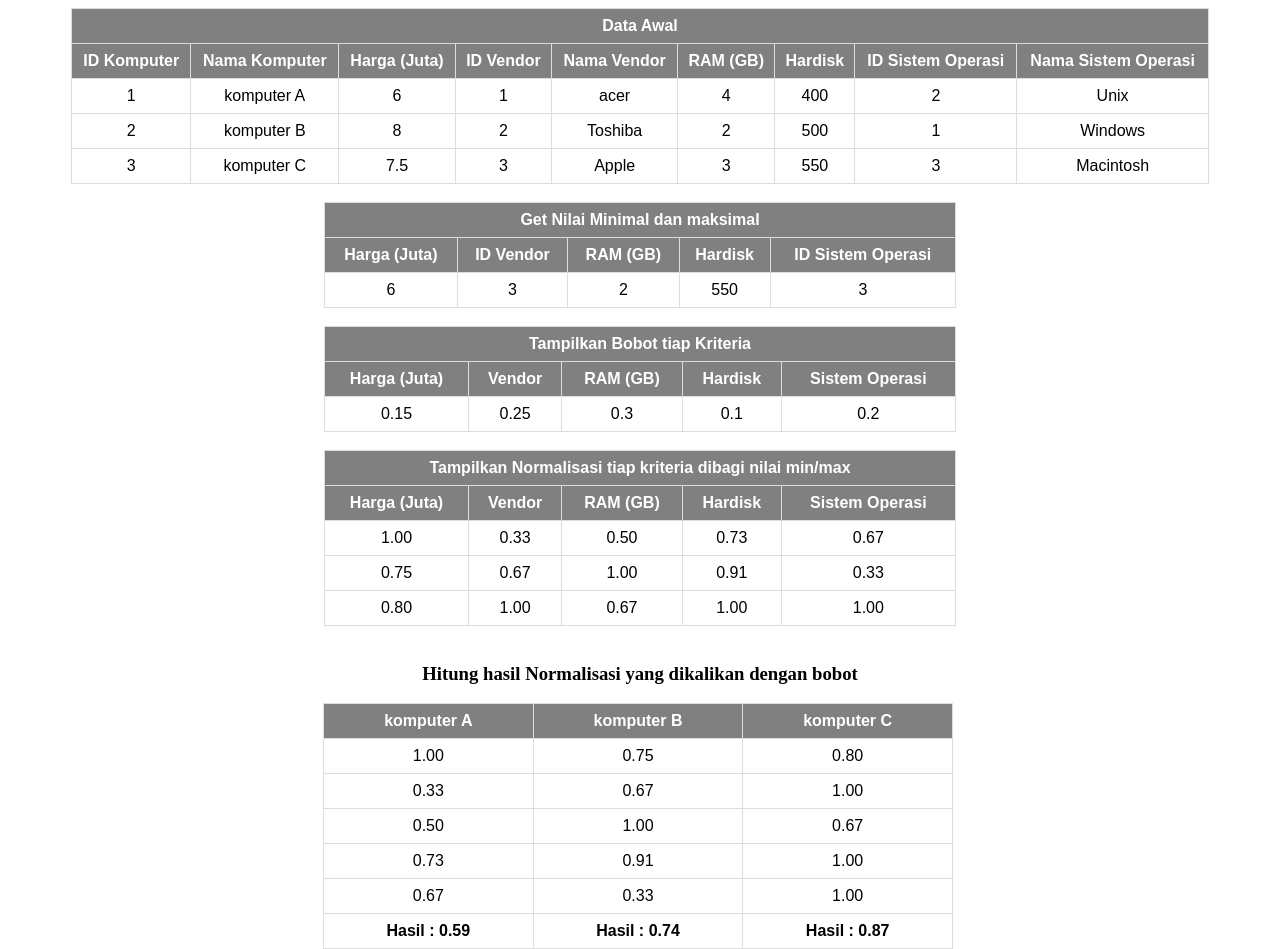
After one commit to Asky-M/Elrahma, a PHP site: page /asky_web/spk_metode_saw.php in a window 1280 px wide. The commit adds this page. Run offline with PHP 8.4, Linux system fonts and the light colour scheme; data comes from the database, SQL or seed files in the repository.

Commit message:
web services dan spk
data baru web service dan spk

```diff
--- /dev/null
+++ b/web-services/spk_metode_saw.php
@@ -0,0 +1,230 @@
+<!DOCTYPE html>
+<html>
+<head>
+	<title></title>
+	<style type="text/css">
+	table {
+    font-family: arial, sans-serif;
+    border-collapse: collapse;
+    width:50%;
+    margin-left:auto;
+    margin-right:auto;
+
+}
+th{
+	background-color: grey;
+	color:white;
+}
+td, th {
+    border: 1px solid #dddddd;
+    text-align: center;
+    padding: 8px;
+}
+.container{
+	width: 100%;
+	text-align:center;
+}
+
+  .rows{
+  	width:50%;
+  	margin-left:auto;
+    margin-right:auto;
+  }
+	</style>
+</head>
+<body>
+
+<div class="container">
+<?php
+$konek = mysqli_connect("localhost","root","") or die (mysqli_error());
+$db = mysqli_select_db($konek, "asky_spk") or die (mysqli_error());
+
+// fungsi untuk mengabil tabel yang dipilih
+$sql = mysqli_query($konek,"SELECT * FROM data_komputer");
+// tabel menampilkan tabel
+echo "
+<table border='1' style='width: 90%;'>
+<tr>
+<th colspan='9'>Data Awal</th>
+</tr>
+<tr>
+<th>ID Komputer</th>
+<th>Nama Komputer</th>
+<th>Harga (Juta)</th>
+<th>ID Vendor</th>
+<th>Nama Vendor</th>
+<th>RAM (GB)</th>
+<th>Hardisk</th>
+<th>ID Sistem Operasi</th>
+<th>Nama Sistem Operasi</th>
+</tr>";
+$data_arr_harga = array();
+$data_arr_idvendor = array();
+$data_arr_ram = array();
+$data_arr_hardisk = array();
+$data_arr_idso = array();
+while ($data = mysqli_fetch_array($sql)) {
+	echo "<tr>
+	<td>".$data['idcom']."</td>
+	<td>".$data['namacom']."</td>
+	<td>".$data['harga']."</td>
+	<td>".$data['idvendor']."</td>
+	<td>".$data['namavendor']."</td>
+	<td>".$data['ram']."</td>
+	<td>".$data['hardisk']."</td>
+	<td>".$data['idso']."</td>
+	<td>".$data['namaso']."</td>
+	</tr>";
+	$data_arr_harga[] = $data['harga'];
+	$data_arr_idvendor[] = $data['idvendor'];
+	$data_arr_ram[] = $data['ram'];
+	$data_arr_hardisk[] = $data['hardisk'];
+	$data_arr_idso[] = $data['idso'];
+}
+echo "</table>";
+
+
+//$sql2 = mysqli_query($konek, "SELECT c.idcom, harga, idvendor, ram, hardisk, idso FROM data_komputer c JOIN bobotmm s ON c.idcom = s.idcom");
+$sql2 = mysqli_query($konek, "SELECT min(harga) as mharga, max(idvendor) as midvendor, min(ram) as mram, max(hardisk) as mhdd, max(idso) as midso FROM data_komputer");
+
+//tampilkan hasil normalisasi
+echo "<br>
+	<table border='1' style='width: 50%;'>
+		<tr>
+			<th colspan='5'>Get Nilai Minimal dan maksimal</th>
+		</tr>
+		<tr>
+			<th>Harga (Juta)</th>
+			<th>ID Vendor</th>
+			<th>RAM (GB)</th>
+			<th>Hardisk</th>
+			<th>ID Sistem Operasi</th>
+		</tr>";
+while ($data2 = mysqli_fetch_array($sql2)) {
+echo "<tr>
+		<td>".$data2['mharga']."</td>
+		<td>".$data2['midvendor']."</td>
+		<td>".$data2['mram']."</td>
+		<td>".$data2['mhdd']."</td>
+		<td>".$data2['midso']."</td>
+	  </tr>";
+	  	$data_nor_1=$data2['mharga'];
+		$data_nor_2=$data2['midvendor'];
+		$data_nor_3=$data2['mram'];
+		$data_nor_4=$data2['mhdd'];
+		$data_nor_5=$data2['midso'];
+}
+echo "</table>";
+
+
+
+
+
+
+//buat array bobot {harga = 15% ; vendor = 24%; ram = 31%; hardisk = 5%; SO = 25%
+//$bobot = array(0.15,0.24,0.31,0.5,0.25);
+
+$bharga = 0.15;
+$bvendor = 0.25;
+$bram = 0.30;
+$bhdd = 0.10;
+$bso = 0.20;
+echo "<br>
+<table border='1' style='width: 50%;'>
+	<tr>
+		<th colspan='5'>Tampilkan Bobot tiap Kriteria</th>
+	</tr>
+	<tr>
+		<th>Harga (Juta)</th>
+		<th>Vendor</th>
+		<th>RAM (GB)</th>
+		<th>Hardisk</th>
+		<th>Sistem Operasi</th>
+	</tr>
+	<tr>
+		<td>".$bharga."</td>
+		<td>".$bvendor."</td>
+		<td>".$bram."</td>
+		<td>".$bhdd."</td>
+		<td>".$bso."</td>
+	</tr>
+</table>";
+
+echo '<br>
+<table border="1" style="width: 50%;">
+<tr>
+<th colspan="5">Tampilkan Normalisasi tiap kriteria dibagi nilai min/max</th>
+</tr>
+	<tr>
+			<th>Harga (Juta)</th>
+			<th>Vendor</th>
+			<th>RAM (GB)</th>
+			<th>Hardisk</th>
+			<th>Sistem Operasi</th>
+		</tr>';
+
+$hn_arr_1 = array();
+$hn_arr_2 = array();
+$hn_arr_3 = array();
+$hn_arr_4 = array();
+$hn_arr_5 = array();
+
+
+for($h=0; $h<count($data_arr_harga);$h++)
+{
+	$hn_arr_1[] = $data_nor_1/$data_arr_harga[$h];
+	$hn_arr_2[] = $data_arr_idvendor[$h]/$data_nor_2;
+	$hn_arr_3[] = $data_nor_3/$data_arr_ram[$h];
+	$hn_arr_4[] = $data_arr_hardisk[$h]/$data_nor_4;
+	$hn_arr_5[] = $data_arr_idso[$h]/$data_nor_5;
+	echo '<tr>
+				<td>'.number_format($hn_arr_1[$h],2).'</td>
+				<td>'.number_format($hn_arr_2[$h],2).'</td>
+				<td>'.number_format($hn_arr_3[$h],2).'</td>
+				<td>'.number_format($hn_arr_4[$h],2).'</td>
+				<td>'.number_format($hn_arr_5[$h],2).'</td>
+			</tr>';
+}
+echo '</table>';
+
+
+echo "<br><h3>Hitung hasil Normalisasi yang dikalikan dengan bobot</h3>";
+
+$b_1 = array();
+$b_2 = array();
+$b_3 = array();
+
+$nama = '';
+for($h=0; $h<=2;$h++)
+{
+	if($h == 0){
+		$nama = 'A';
+	}elseif($h == 1){
+		$nama = 'B';
+	}else{
+		$nama = 'C';
+	}
+	$hasil = ($bharga*$hn_arr_1[$h])+($bvendor*$hn_arr_2[$h])+($bram*$hn_arr_3[$h])+($bhdd*$hn_arr_4[$h])+($bso*$hn_arr_5[$h]);
+	echo '
+<div class="rows">
+	<table style="width:33.333333333333333%;float: left;margin-left:-1px;">
+			<tr>
+				<th>komputer '.$nama.'</th>
+			</tr>
+			<tr><td>'.number_format($hn_arr_1[$h],2).'</td></tr>
+			<tr><td>'.number_format($hn_arr_2[$h],2).'</td></tr>
+			<tr><td>'.number_format($hn_arr_3[$h],2).'</td></tr>
+			<tr><td>'.number_format($hn_arr_4[$h],2).'</td></tr>
+			<tr><td>'.number_format($hn_arr_5[$h],2).'</td></tr>
+			<tr><td ><b>Hasil : '.number_format($hasil,2).'</b></td></tr>
+
+		  </table></div>';
+
+
+}
+?>
+
+
+</div>
+</body>
+</html>
```
Also changed, not shown: sistem-pendukung-keputusan/metode_saw/asky_spk.sql (added, +66 -0 lines), sistem-pendukung-keputusan/metode_saw/spk_metode_saw.php (added, +230 -0 lines), web-services/footer.php (added, +12 -0 lines), web-services/header.php (added, +31 -0 lines), web-services/index.php (+2 -28 lines), web-services/products.xml (+0 -7 lines), web-services/readOrders.php (+3 -36 lines), web-services/readProducts.php (+2 -35 lines), web-services/spk_list.php (added, +15 -0 lines), 1 other file.
